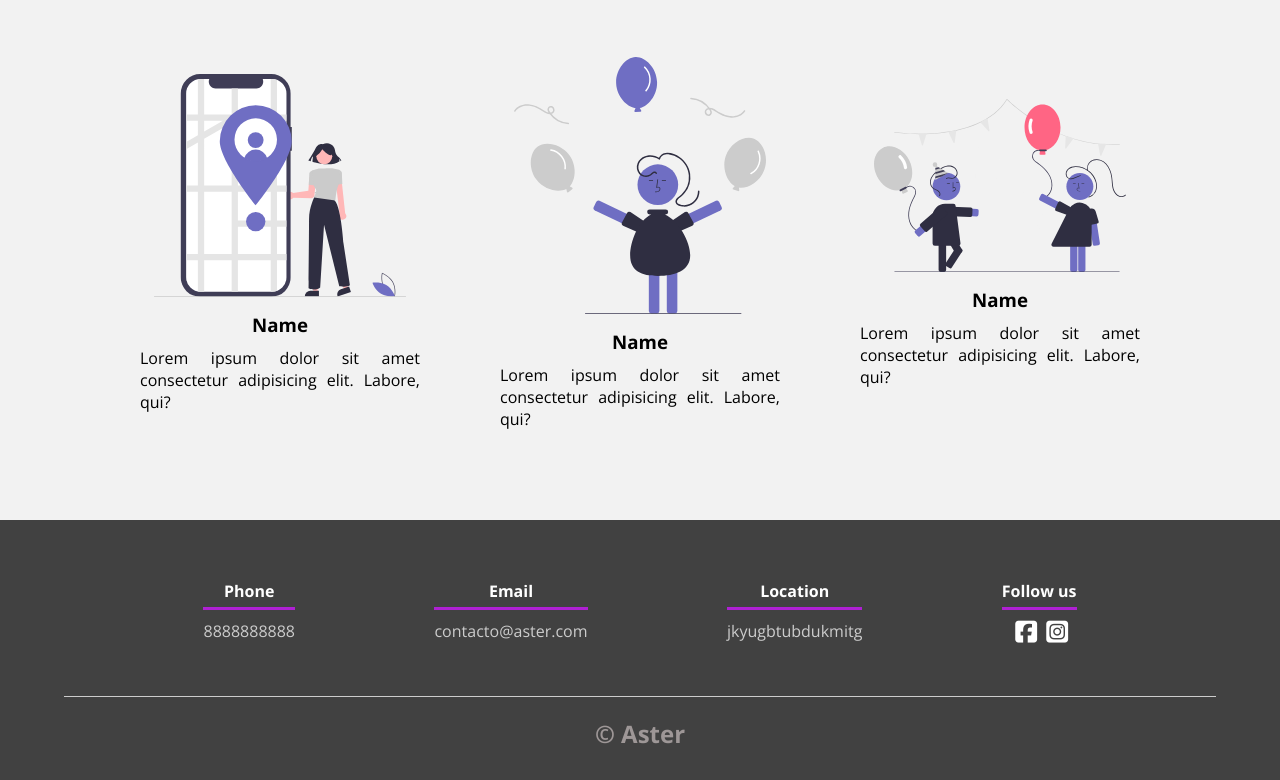
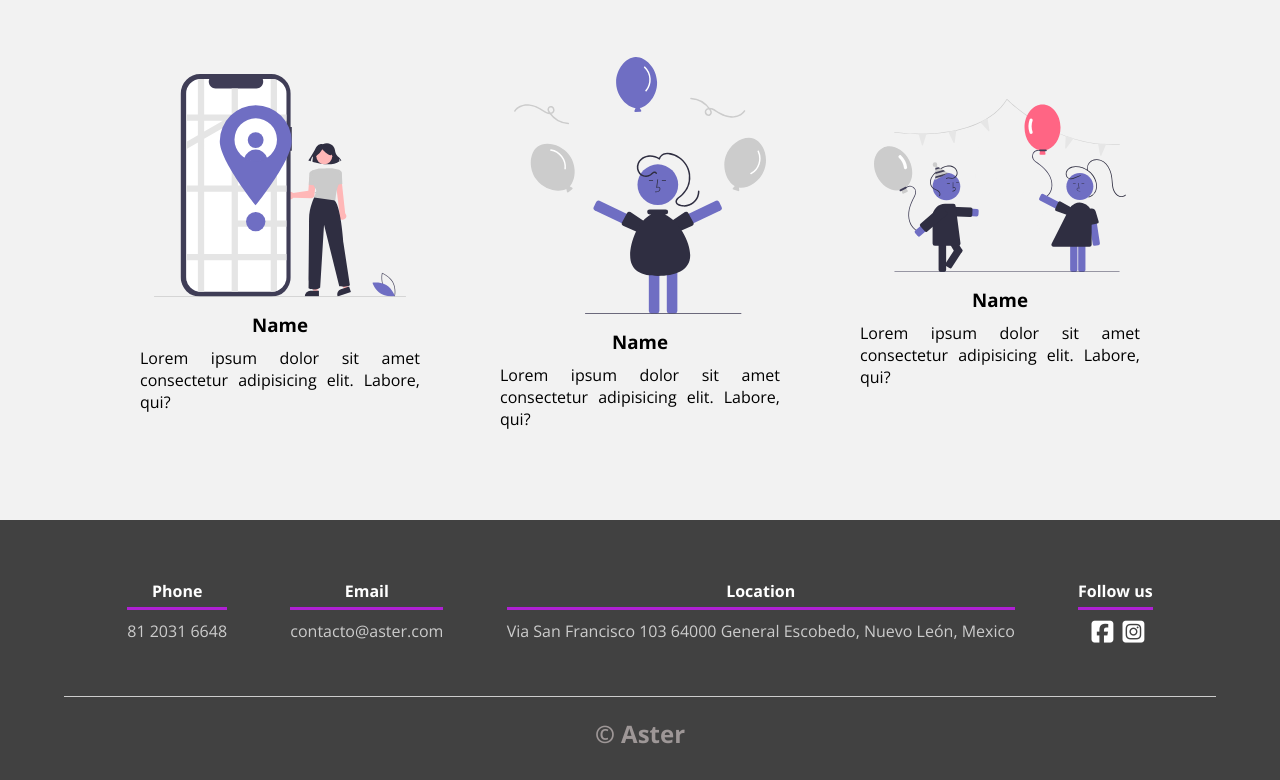
Before and after one commit to Flozak/Aster, a plain HTML site: page index.html in a window 1280 px wide. Shown: the part 2768-3548 px from the top of the page. Drawn offline with nearby package versions, Linux system fonts and the light colour scheme.

Commit message:
Update index.html

```diff
--- a/index.html
+++ b/index.html
@@ -121,7 +121,7 @@
         <div class="contenedor-footer" id="seccion4">
             <div class="content-foo">
                 <h4>Phone</h4>
-                <p>8888888888</p>
+                <p>81 2031 6648</p>
             </div>
             <div class="content-foo">
                 <h4>Email</h4>
@@ -129,7 +129,7 @@
             </div>
             <div class="content-foo">
                 <h4>Location</h4>
-                <p>jkyugbtubdukmitg</p>
+                <p>Via San Francisco 103 64000 General Escobedo, Nuevo León, Mexico</p>
             </div>
             <div class="content-foo">
                 <h4>Follow us</h4>
```
